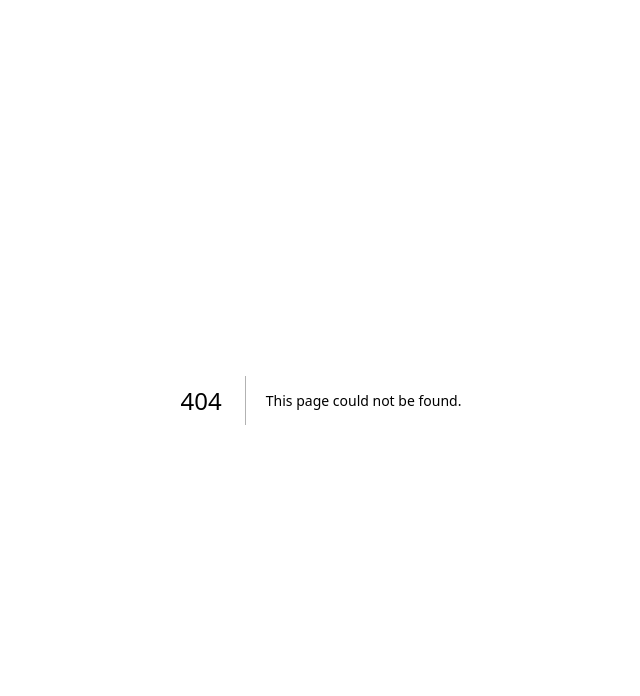
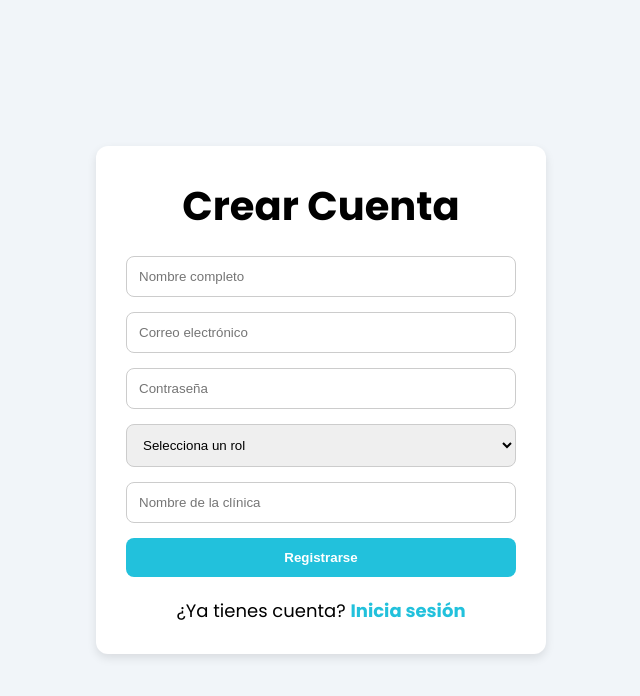
Before and after one commit to HilayGM/SaaS-veterinaria, a Next.js app in the folder frontend/: page /register in a window 1280 px wide. Before the commit this address had no page. Shown: the top 696 px of the page, without its empty margins (319-959 px from the left). Built offline with nearby package versions, Linux system fonts and the light colour scheme.

Commit message:
Add registration page for user sign up

```diff
--- /dev/null
+++ b/frontend/app/register/page.tsx
@@ -0,0 +1,199 @@
+"use client";
+
+import { useState } from "react";
+import Link from "next/link";
+import { createBrowserClient } from "@/lib/supabase/client";
+
+export default function RegisterPage() {
+  const [nombre, setNombre] = useState("");
+  const [email, setEmail] = useState("");
+  const [password, setPassword] = useState("");
+  const [rol, setRol] = useState("");
+  const [clinica, setClinica] = useState("");
+
+  const registrarUsuario = async (e: React.FormEvent) => {
+    e.preventDefault();
+
+    const supabase = createBrowserClient();
+
+    const { data, error } = await supabase.auth.signUp({
+      email,
+      password,
+      options: {
+        data: {
+          nombre,
+          rol,
+          clinica,
+        },
+      },
+    });
+
+    if (error) {
+      alert(error.message);
+      return;
+    }
+
+    alert("Usuario registrado correctamente");
+    console.log(data);
+
+    setNombre("");
+    setEmail("");
+    setPassword("");
+    setRol("");
+    setClinica("");
+  };
+
+  return (
+    <main
+      style={{
+        minHeight: "100vh",
+        display: "flex",
+        justifyContent: "center",
+        alignItems: "center",
+        background: "#f1f5f9",
+      }}
+    >
+      <div
+        style={{
+          background: "#fff",
+          padding: "30px",
+          borderRadius: "12px",
+          width: "450px",
+          boxShadow: "0 4px 10px rgba(0,0,0,0.1)",
+        }}
+      >
+        <h1
+          style={{
+            textAlign: "center",
+            marginBottom: "20px",
+            fontSize: "2.5rem",
+            fontWeight: "bold",
+          }}
+        >
+          Crear Cuenta
+        </h1>
+
+        <form onSubmit={registrarUsuario}>
+          <div style={{ marginBottom: "15px" }}>
+            <input
+              type="text"
+              placeholder="Nombre completo"
+              value={nombre}
+              onChange={(e) => setNombre(e.target.value)}
+              required
+              style={{
+                width: "100%",
+                padding: "12px",
+                border: "1px solid #ccc",
+                borderRadius: "8px",
+              }}
+            />
+          </div>
+
+          <div style={{ marginBottom: "15px" }}>
+            <input
+              type="email"
+              placeholder="Correo electrónico"
+              value={email}
+              onChange={(e) => setEmail(e.target.value)}
+              required
+              style={{
+                width: "100%",
+                padding: "12px",
+                border: "1px solid #ccc",
+                borderRadius: "8px",
+              }}
+            />
+          </div>
+
+          <div style={{ marginBottom: "15px" }}>
+            <input
+              type="password"
+              placeholder="Contraseña"
+              value={password}
+              onChange={(e) => setPassword(e.target.value)}
+              required
+              style={{
+                width: "100%",
+                padding: "12px",
+                border: "1px solid #ccc",
+                borderRadius: "8px",
+              }}
+            />
+          </div>
+
+          <div style={{ marginBottom: "15px" }}>
+            <select
+              value={rol}
+              onChange={(e) => setRol(e.target.value)}
+              required
+              style={{
+                width: "100%",
+                padding: "12px",
+                border: "1px solid #ccc",
+                borderRadius: "8px",
+              }}
+            >
+              <option value="">Selecciona un rol</option>
+              <option value="Administrador">Administrador</option>
+              <option value="Veterinario">Veterinario</option>
+              <option value="Recepcionista">Recepcionista</option>
+            </select>
+          </div>
+
+          <div style={{ marginBottom: "15px" }}>
+            <input
+              type="text"
+              placeholder="Nombre de la clínica"
+              value={clinica}
+              onChange={(e) => setClinica(e.target.value)}
+              required
+              style={{
+                width: "100%",
+                padding: "12px",
+                border: "1px solid #ccc",
+                borderRadius: "8px",
+              }}
+            />
+          </div>
+
+          <button
+            type="submit"
+            style={{
+              width: "100%",
+              padding: "12px",
+              border: "none",
+              borderRadius: "8px",
+              background: "#22c1dc",
+              color: "white",
+              fontWeight: "bold",
+              cursor: "pointer",
+            }}
+          >
+            Registrarse
+          </button>
+        </form>
+
+        <p
+          style={{
+            textAlign: "center",
+            marginTop: "20px",
+            fontSize: "18px",
+          }}
+        >
+          ¿Ya tienes cuenta?{" "}
+          <Link
+            href="/login"
+            style={{
+              color: "#22c1dc",
+              fontWeight: "bold",
+              textDecoration: "none",
+            }}
+          >
+            Inicia sesión
+          </Link>
+        </p>
+      </div>
+    </main>
+  );
+}
```
